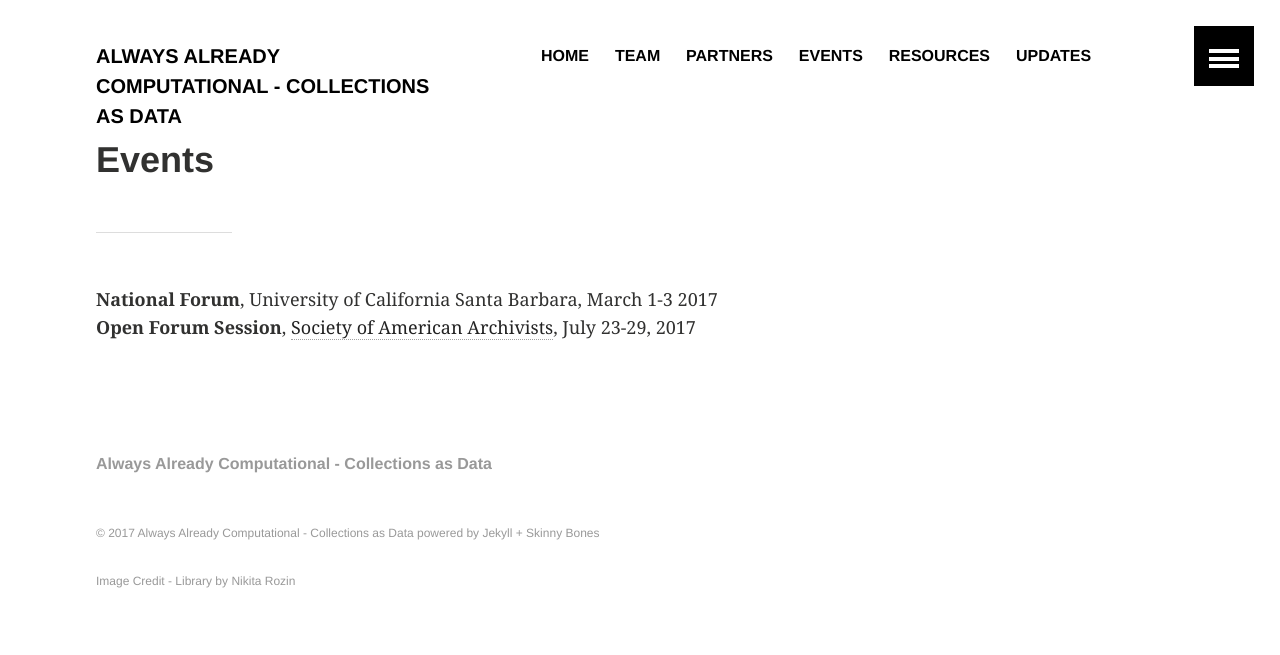
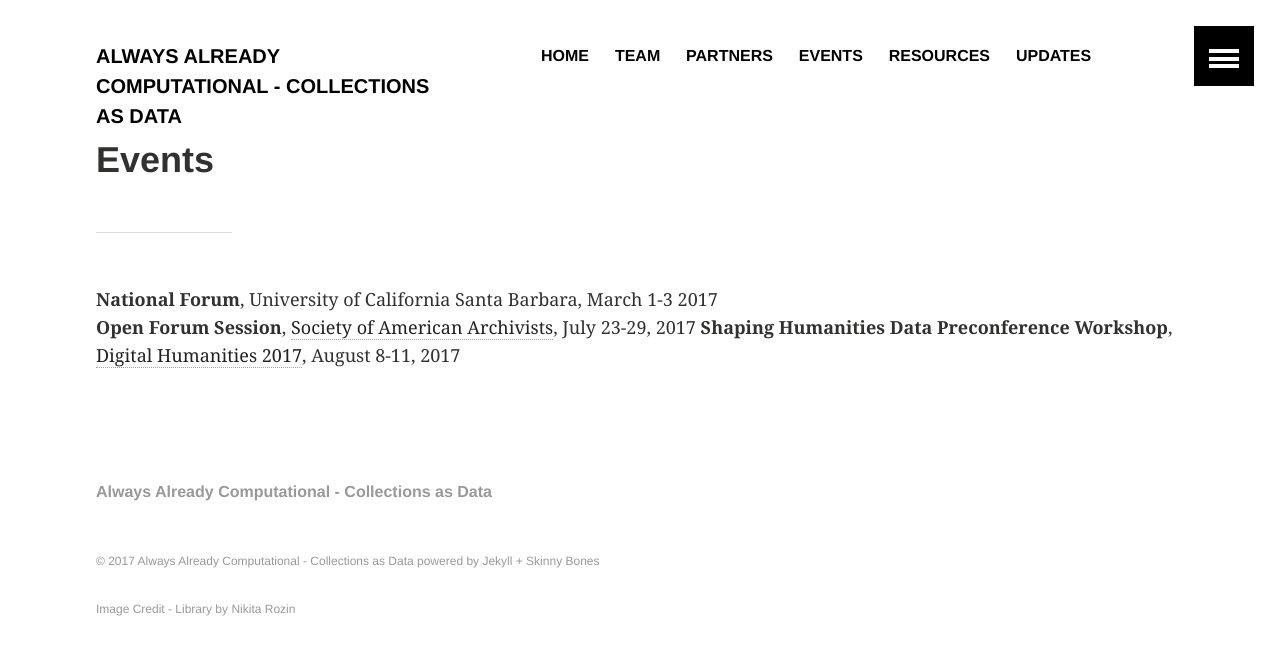
Before and after one commit to collectionsasdata/collectionsasdata.github.io, a Jekyll site: the page built from events.md, in a window 1280 px wide. Shown: the top 655 px of the page. Built offline with Jekyll 4.4.1, drawn with Linux system fonts in a browser that asks for light colours.

Commit message:
Update events.md

```diff
--- a/events.md
+++ b/events.md
@@ -5,3 +5,4 @@ title:  "Events"
 ---
 **National Forum**, University of California Santa Barbara, March 1-3 2017<br/>
 **Open Forum Session**, [Society of American Archivists](http://www.thomaspadilla.org/), July 23-29, 2017
+**Shaping Humanities Data Preconference Workshop**, [Digital Humanities 2017](https://dh2017.adho.org/), August 8-11, 2017
```
